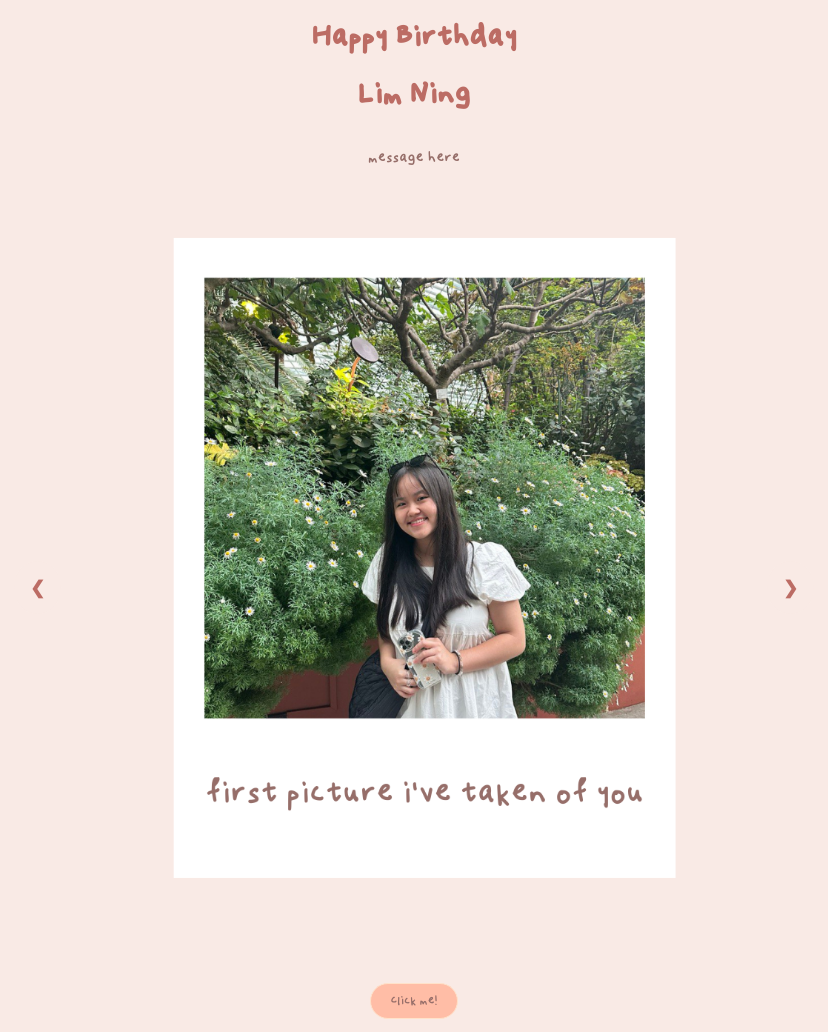
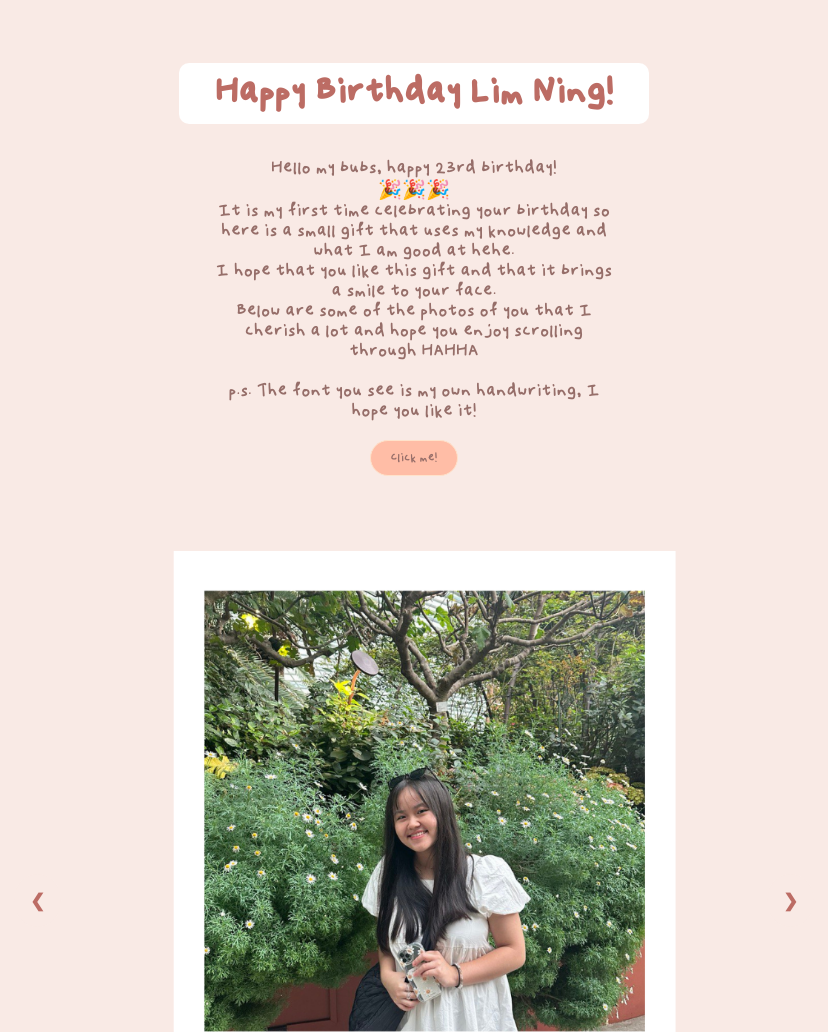
Before and after one commit to yujiho1910/ning_bday_24, a plain HTML site: page index.html in a window 1280 px wide. Shown: the top 1032 px of the page, without its empty margins (226-1054 px from the left). Drawn offline with Linux system fonts and the light colour scheme.

Commit message:
fuck frontend

```diff
--- a/index.css
+++ b/index.css
@@ -9,8 +9,17 @@ body {
   font-family: 'yuji-font';
   background-color: var(--color-4);
   color: var(--color-6);
+  font-size: 1.2em;
 }
 
+.main-container {
+    width: 500px;
+    margin: 0 auto;
+    padding: 20px;
+    border-radius: 10px;
+    z-index: 1;
+
+}
 :root {
     --color-1: #BC6C64;
     --color-2: #FFBDA6;
@@ -22,8 +31,11 @@ body {
 
 h1 {
     color: var(--color-1);
-    display: flex;
-    justify-content: center;
+    margin: 15px;
+    text-align: center;
+    background-color: #FFFFFF;
+    padding: 10px;
+    border-radius: 10px;
 }
 
 .container {
@@ -77,6 +89,7 @@ button:hover {
     max-width: 800px;
     overflow: hidden;
     border-radius: 10px;
+    margin: 0 auto;
 }
 
 .carousel-inner {
@@ -124,3 +137,10 @@ button:hover {
 .carousel-control-next {
     right: 0;
 }
+
+.message {
+    width: 80%; /* Ensure the message div takes full width of its container */
+    overflow: hidden; /* Ensure no overflow */
+    word-wrap: break-word; /* Allow words to break if they exceed container width */
+    text-align: center;
+}
--- a/index.html
+++ b/index.html
@@ -1,34 +1,46 @@
 <!DOCTYPE html>
 <html lang="en">
+
 <head>
     <meta charset="UTF-8">
     <meta name="viewport" content="width=device-width, initial-scale=1.0">
     <title>Ning's Birthday 2024</title>
     <link rel="stylesheet" href="./index.css" type="text/css">
 </head>
+
 <body>
-    <div id="emoji-container" class="emoji-container"></div>
-    <h1>Happy Birthday</h1>
-    <h1>Lim Ning</h1>
+    <div id="emoji-container" class="emoji-container">
+        <div class="main-container">
+            <br />
+            <h1>Happy Birthday Lim Ning!</h1>
             <div class="container">
                 <div class="message">
-            <p>message here</p>
+                    <p>
+                        Hello my bubs, happy 23rd birthday! <br> 🎉🎉🎉<br>
+                        It is my first time celebrating your birthday so here is a small gift that uses my knowledge and
+                        what I am good at hehe. <br>
+                        I hope that you like this gift and that it brings a smile to your face. <br>
+                        Below are some of the photos of you that I cherish a lot and hope you enjoy scrolling through
+                        HAHHA
+                        <br><br>
+                        p.s. The font you see is my own handwriting, I hope you like it!<br>
+                    </p>
                 </div>
             </div>
+
             <div class="container">
+                <button onclick="throwEmoji()">Click me!</button>
+            </div>
+        </div>
+    </div>
     <div class="carousel">
         <div class="carousel-inner">
         </div>
         <a class="carousel-control-prev" onclick="prevSlide()">❮</a>
         <a class="carousel-control-next" onclick="nextSlide()">❯</a>
     </div>
-    </div>
-    <div class="container">
-        <button onclick="throwEmoji()">Click me!</button>
-    </div>
-    </div>
+
     <script src="./index.js"></script>
+</body>
 
-
-</body>
 </html>
--- a/index.js
+++ b/index.js
@@ -1,8 +1,8 @@
 function throwEmoji() {
-    for (let i = 0; i < 5; i++) {
+    for (let i = 0; i < 3; i++) {
     const emojiContainer = document.getElementById('emoji-container');
     const emoji = document.createElement('div');
-    const flowerEmojis = ['🌸', '🌺', '🌼', '🌻', '🌷', '🌹', '💐'];
+    const flowerEmojis = ['🌻', '🌷', '💐'];
     const randomEmoji = flowerEmojis[Math.floor(Math.random() * flowerEmojis.length)];
     emoji.className = 'emoji';
     emoji.innerText = randomEmoji; // Choose your emoji here
```
Lines whose indentation alone changed are shown as unchanged.
